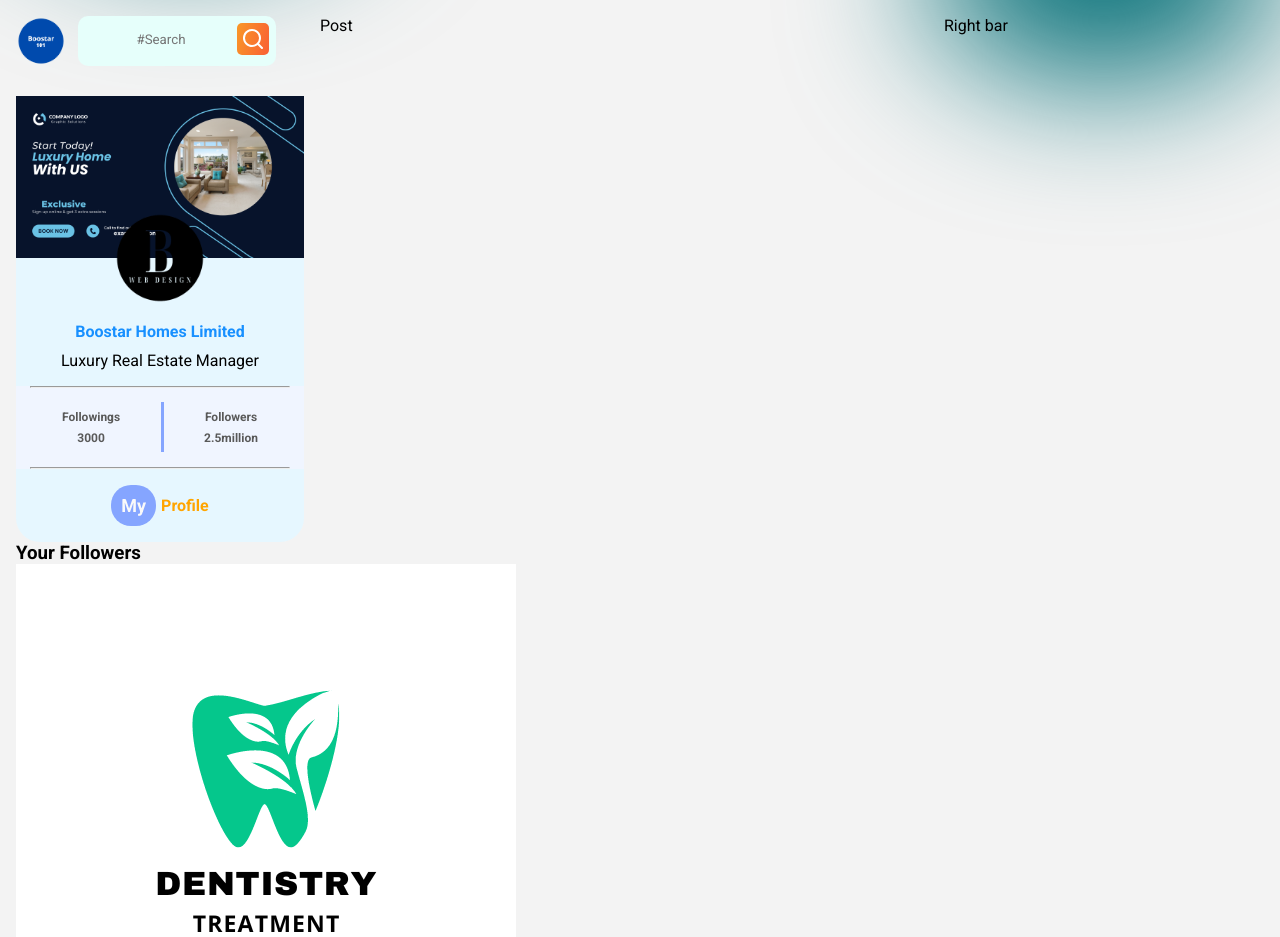
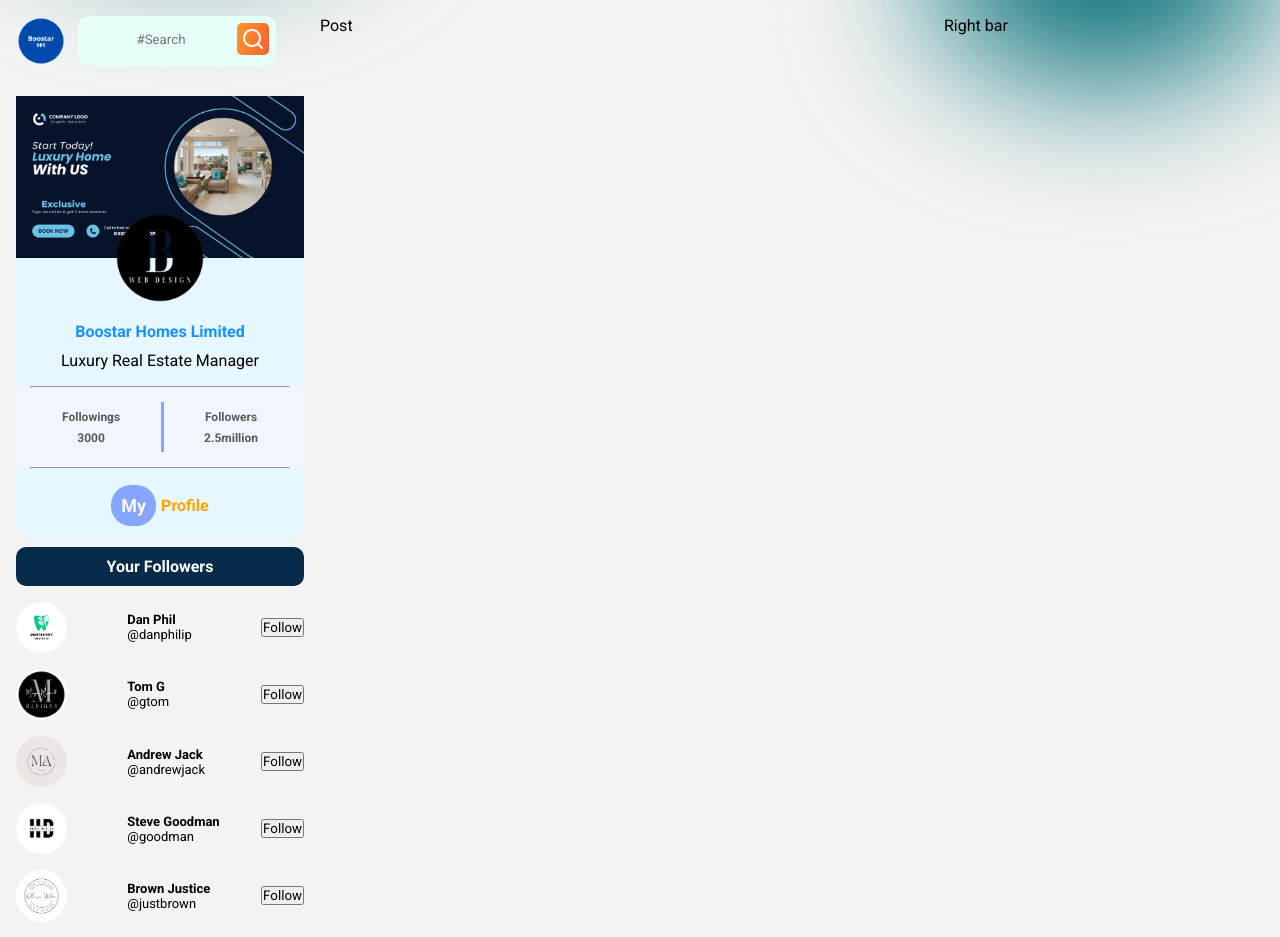
Before and after one commit to Peterzolo/Social-media-application, a React (Create React App) app in the folder client/: page / in a window 1280 px wide. Shown: the top 937 px of the page. Built offline with nearby package versions, Linux system fonts and the light colour scheme.

Commit message:
Added style to followers

```diff
--- a/client/src/componments/pages/profile/followers/Followers.css
+++ b/client/src/componments/pages/profile/followers/Followers.css
@@ -0,0 +1,54 @@
+.follower-card-container{
+  width: 100%;
+  border-radius: 0.7rem;
+  gap: 1rem;
+  display: flex;
+  flex-direction: column;
+  font-size: 13px;
+  /* max-height: 10rem; */
+}
+
+
+.follower{
+    display: flex;
+    justify-content: space-between;
+    align-items: center;
+}
+
+.follower>div{
+    display: flex;
+    gap: 10px;
+}
+
+
+.follower-image{
+    width: 3.2rem;
+    height: 3.2rem;
+    border-radius: 50%;
+}
+
+.follower-name{
+    display: flex;
+    flex-direction: column;
+    align-items: flex-start;
+    justify-content: center;
+    margin-left: 50px;
+}
+
+.follower-name>span:nth-of-type(1){
+    font-weight: bold;
+}
+
+.follower-title{
+    background-color: rgb(6, 42, 74);
+    margin-top: 5px;
+    padding: 10px;
+    border-radius: 10px;
+}
+
+.follower-title > h3{
+  text-align: center;
+  color: #ffff;
+  font-size: 16px;
+  font-weight: bold;
+}
--- a/client/src/componments/pages/profile/followers/Followers.jsx
+++ b/client/src/componments/pages/profile/followers/Followers.jsx
@@ -3,18 +3,18 @@
 import "../followers/Followers.css";
 const Followers = () => {
   return (
-    <div>
-      <h3>Your Followers</h3>
-
+    <div className="follower-card-container">
+     <div className="follower-title"><h3>Your Followers</h3></div>
       {followers.map(follower => (
-        <div className="followers" key={follower.id}>
+        <div className="follower" key={follower.id}>
           <div>
-            <img src={follower.img} alt="" />
+            <img src={follower.img} alt="" className="follower-image" />
             <div className="follower-name">
-              <span>{follower.name}</span>
-              <span>{follower.username}</span>
+              <span>{`${follower.firstName}  ${follower.lastName}` }</span>
+              <span>@{follower.username}</span>
             </div>
           </div>
+          <button>Follow</button>
         </div>
       ))}
     </div>
```
